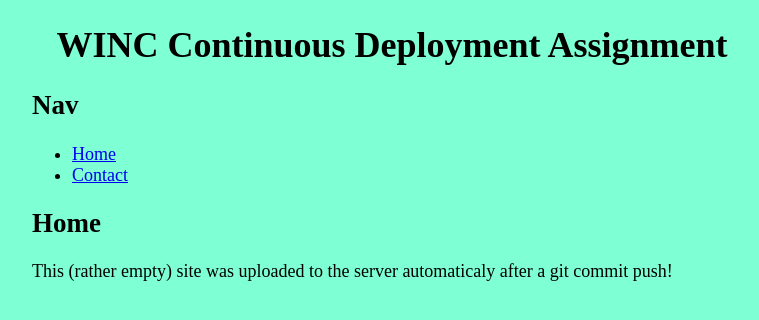
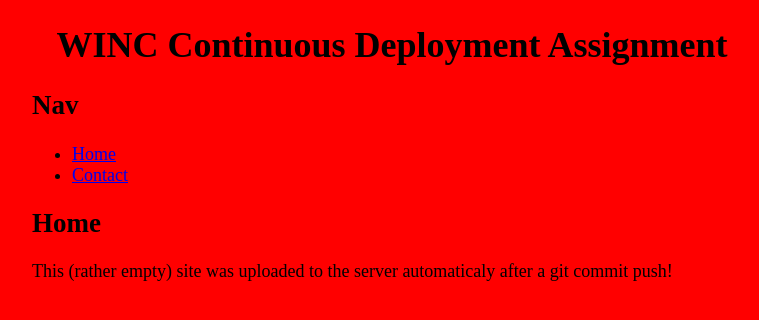
Before and after one commit to Mark-NB/winc-backend-final, a Flask app: page / in a window 1280 px wide. Shown: the top 320 px of the page, without its empty margins (248-1007 px from the left). Run offline with Flask 2, Linux system fonts and the light colour scheme.

Commit message:
first cd test

```diff
--- a/static/style.css
+++ b/static/style.css
@@ -2,7 +2,7 @@ body {
     margin: 0 auto;
     max-width: 720px;
     font-size: 18px;
-    background-color: aquamarine;
+    background-color: red;
 }
 
 h1 {
```
Also changed, not shown: .github/workflows/run-tests.yml.
